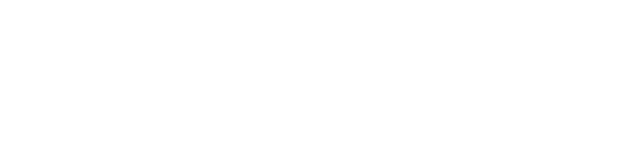
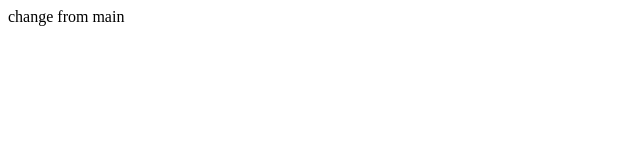
Before and after one commit to gehlotnalin/Minor-Project-1, a plain HTML site: page index.html in a window 1280 px wide. Shown: the whole page, without its empty margins (0-640 px from the left). Drawn offline with Linux system fonts and the light colour scheme.

Commit message:
main change

```diff
--- a/index.html
+++ b/index.html
@@ -6,6 +6,6 @@
     <title>Document</title>
 </head>
 <body>
-
+    change from main
 </body>
 </html>
```
